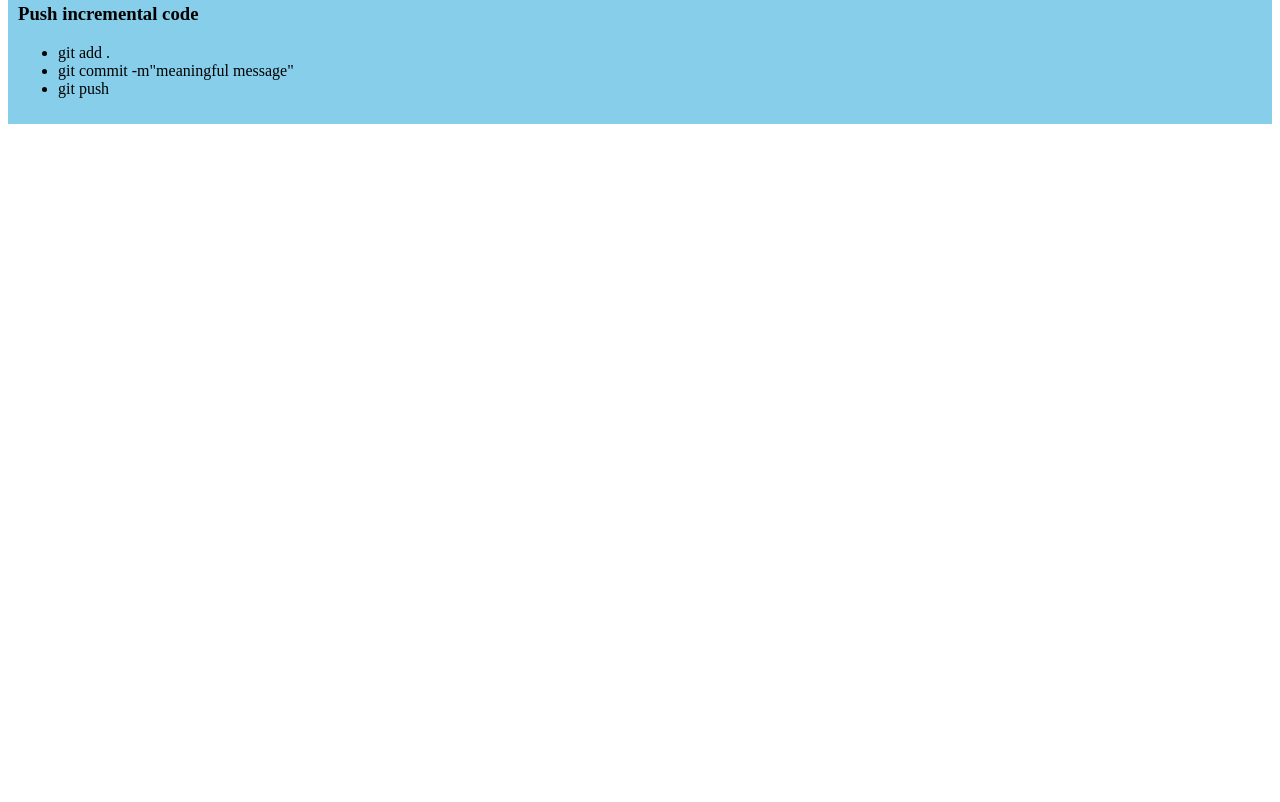
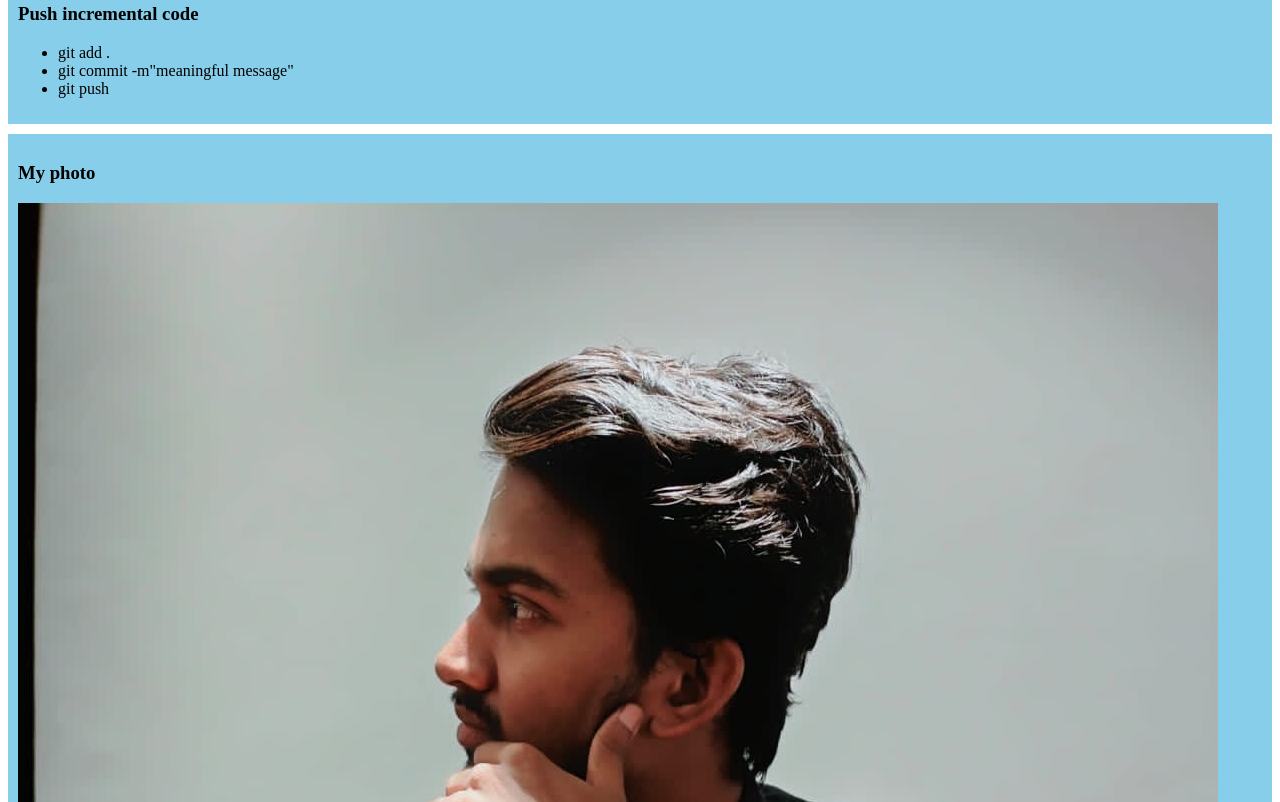
Before and after one commit to antargithub/my-simple-website, a plain HTML site: page index.html in a window 1280 px wide. Shown: the part 458-1260 px from the top of the page. Before the commit the page ends 800 px from the top, so only its background shows below. Drawn offline with Linux system fonts and the light colour scheme.

Commit message:
added photo

```diff
--- a/index.html
+++ b/index.html
@@ -31,5 +31,10 @@
         </ul>
     </div>
 
+    <div>
+        <h3>My photo</h3>
+        <img src="images/antar.jpg" alt="">
+    </div>
+
 </body>
 </html>
```
Also changed, not shown: images/antar.jpg (added).
